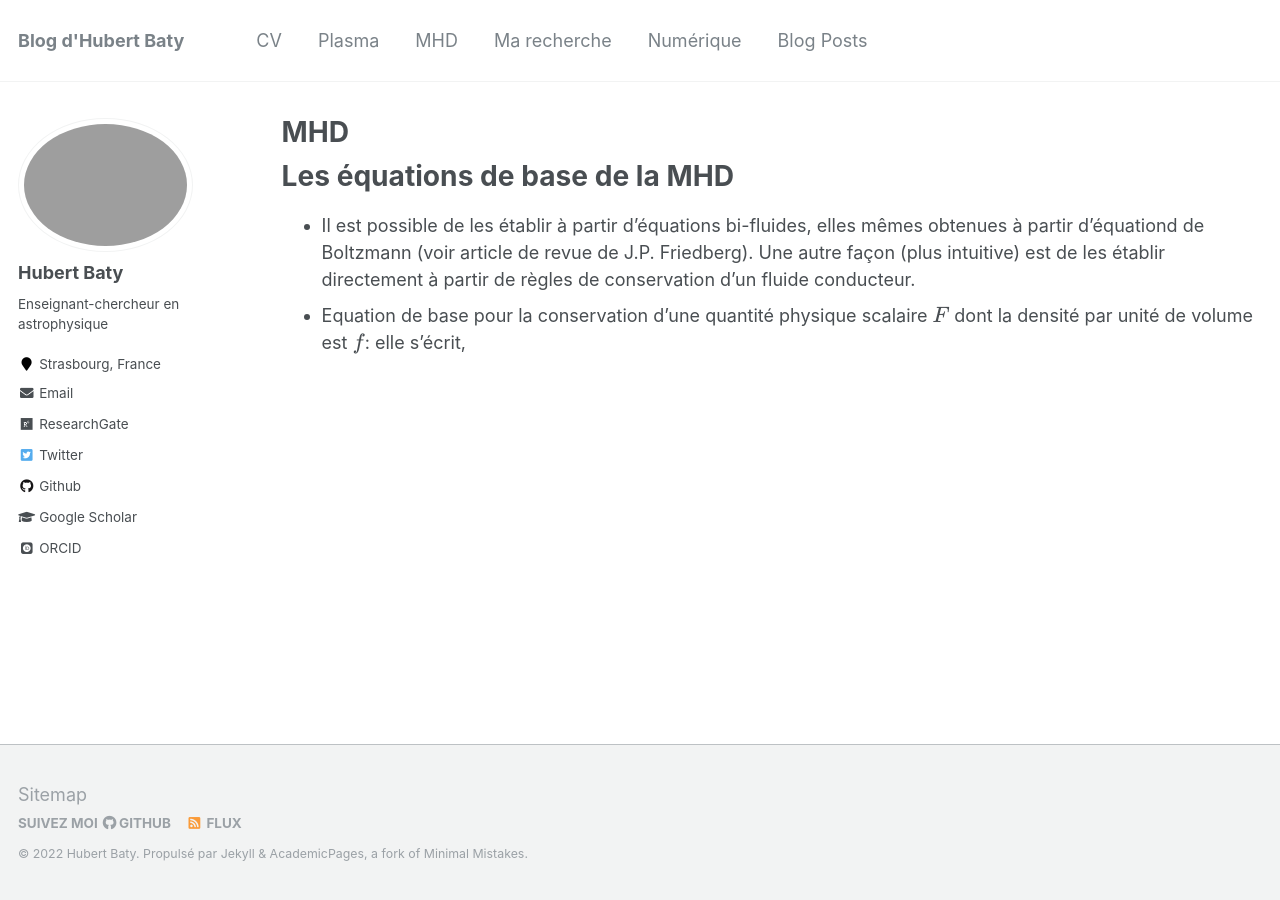
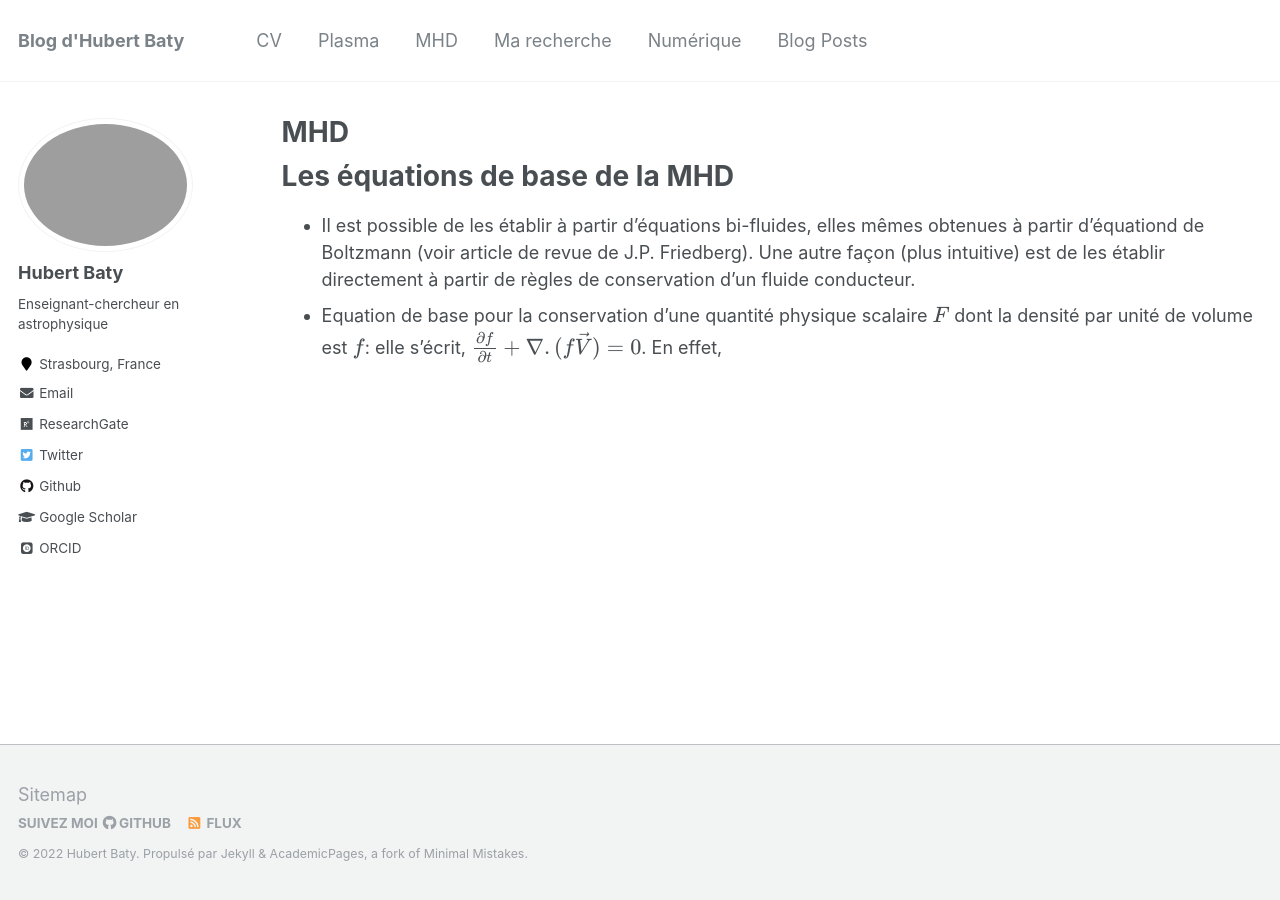
Before and after one commit to hubertbaty/hubertbaty.github.io, a Jekyll site: the page built from _pages/MHD.md, in a window 1280 px wide. Built offline with Jekyll 4.4.1, drawn with Linux system fonts in a browser that asks for light colours; some web fonts are replaced; formulas are drawn with MathJax 3.

Commit message:
Update MHD.md

```diff
--- a/_pages/MHD.md
+++ b/_pages/MHD.md
@@ -12,4 +12,4 @@ redirect_from:
 Les équations de base de la MHD
 ======
 * Il est possible de les établir à partir d'équations bi-fluides, elles mêmes obtenues à partir d'équationd de Boltzmann (voir article de revue de J.P. Friedberg). Une autre façon (plus intuitive) est de les établir directement à partir de règles de conservation d'un fluide conducteur.
-* Equation de base pour la conservation d'une quantité physique scalaire $F$ dont la densité par unité de volume est $f$: elle s'écrit,
+* Equation de base pour la conservation d'une quantité physique scalaire $F$ dont la densité par unité de volume est $f$: elle s'écrit, $\frac {\partial f} {\partial t} + \nabla . (f \vec V) =0$. En effet,
```
